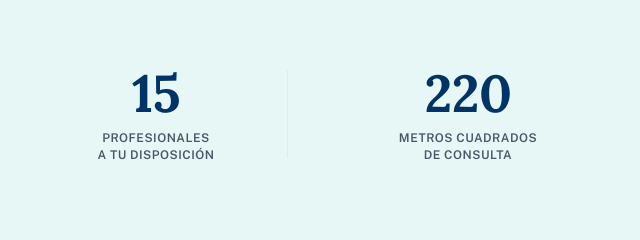
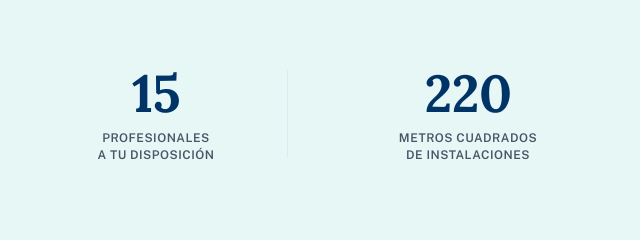
Before and after one commit to JBorrsad/clinica-sada-borras, an Astro site: page / in a window 1280 px wide. Shown: the part 1140-1380 px from the top of the page, 640-1280 px from the left. Built offline with nearby package versions, Linux system fonts and the light colour scheme; Astro itself is replaced by a stand-in of ours; no server answers.

Commit message:
update copy

```diff
--- a/src/components/sections/Stats.astro
+++ b/src/components/sections/Stats.astro
@@ -22,7 +22,7 @@
 
 			<div class="stat-item" data-target="220">
 				<span class="stat-number"><span class="counter">0</span></span>
-				<p class="stat-label">Metros cuadrados<br>de consulta</p>
+				<p class="stat-label">Metros cuadrados<br>de instalaciones</p>
 			</div>
 		</div>
 	</div>
```
